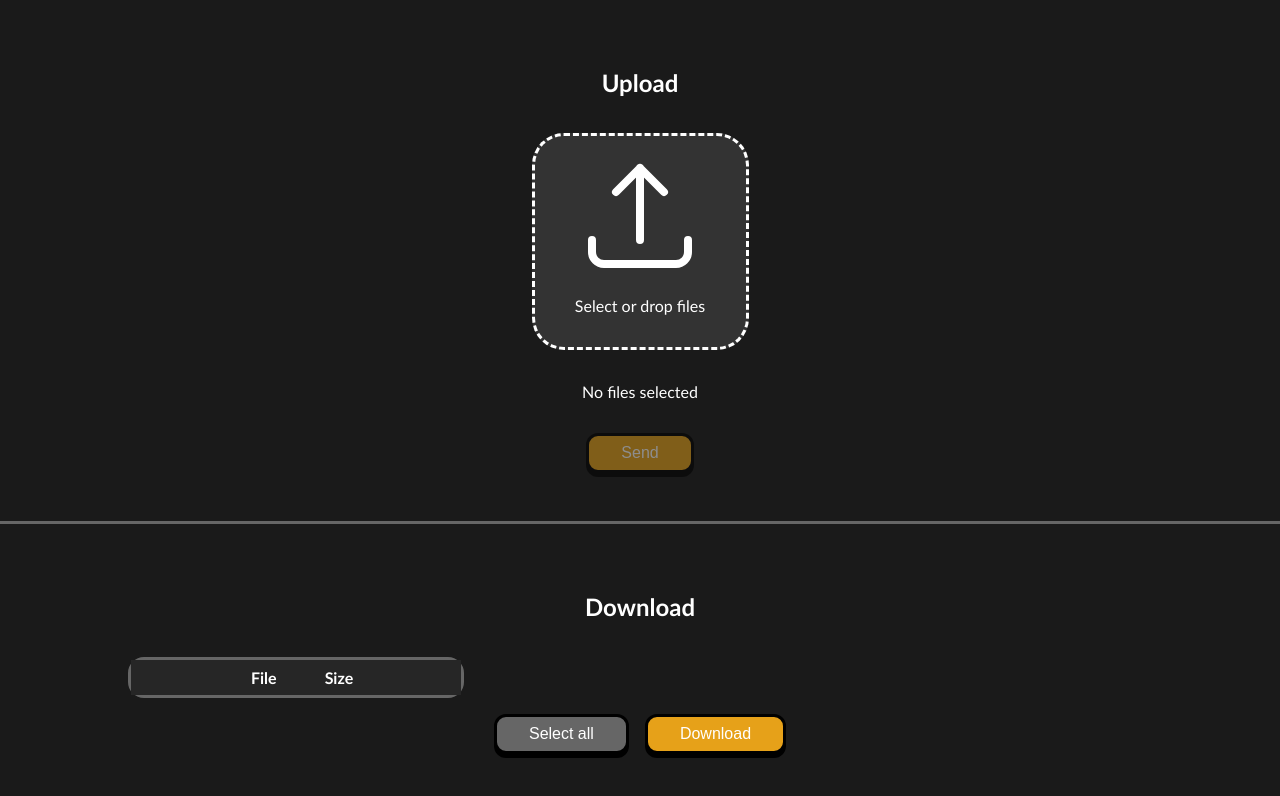
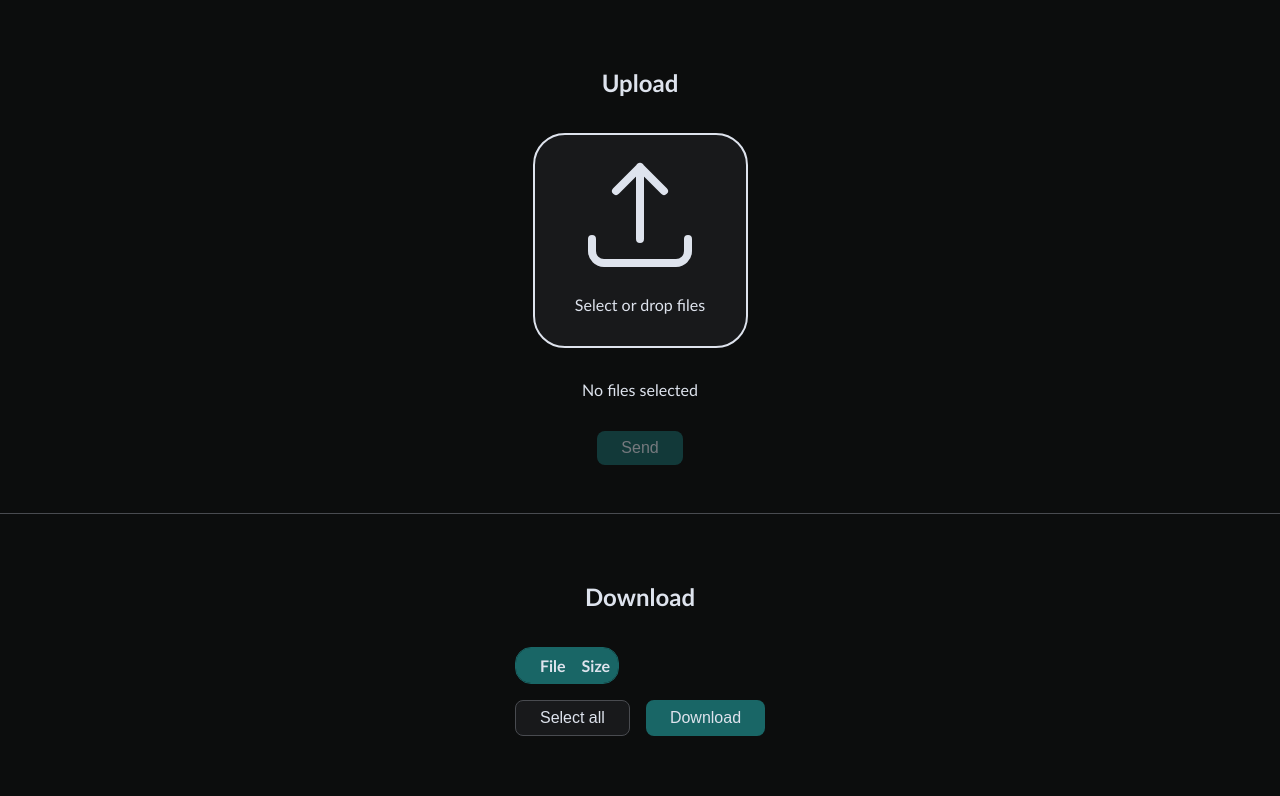
Before and after one commit to alkstr/file-transfer, a website: page public/index.html in a window 1280 px wide. Drawn offline with Linux system fonts and the light colour scheme; no server answers.

Commit message:
Create new stylesheet

```diff
--- a/public/index.html
+++ b/public/index.html
@@ -6,8 +6,7 @@
     <meta name="viewport" content="width=device-width, initial-scale=1.0">
     <title>File transfer</title>
     <script src="./script.js" defer></script>
-    <link rel="stylesheet" href="./utilities.css">
-    <link rel="stylesheet" href="./style.css">
+    <link rel="stylesheet" href="./new-style.css">
 </head>
 
 <body>
@@ -26,7 +25,7 @@
                     <input id="filesInput" type="file" name="files" multiple required hidden />
                 </label>
                 <p id="selectionText" class="text-center">No files selected</p>
-                <button id="sendButton" class="button button-primary" type="submit" disabled>Send</button>
+                <button id="sendButton" class="primary" type="submit" disabled>Send</button>
             </form>
         </section>
 
@@ -44,7 +43,7 @@
                     </tr>
                 </template>
 
-                <div class="files-table-container">
+                <div class="table-container">
                     <table class="files-table">
                         <thead>
                             <tr>
@@ -57,8 +56,8 @@
                     </table>
                 </div>
                 <div class="flex-row gap-medium justify-center">
-                    <button id="selectAllButton" type="button" class="button">Select all</button>
-                    <button id="downloadButton" class="button button-primary">
+                    <button id="selectAllButton" type="button">Select all</button>
+                    <button id="downloadButton" class="primary">
                         Download
                     </button>
                 </div>
--- /dev/null
+++ b/public/new-style.css
@@ -0,0 +1,207 @@
+/* Normalize */
+
+body {
+    margin: 0;
+}
+
+button {
+    font-size: 1rem;
+}
+
+/* Color variables */
+
+:root {
+    --background-color: hsl(220, 5%, 5%);
+    --background-color-alt: hsl(220, 5%, 10%);
+
+    --basic-color: hsl(220, 5%, 10%);
+    --basic-color-hover: hsl(220, 5%, 20%);
+    --basic-color-active: hsl(220, 5%, 30%);
+
+    --accent-color: hsl(180, 60%, 25%);
+    --accent-color-hover: hsl(180, 60%, 35%);
+    --accent-color-active: hsl(180, 60%, 45%);
+
+    --font-color: hsl(220, 30%, 90%);
+
+    --border-color: hsl(220, 5%, 30%);
+}
+
+/* Size variables */
+
+:root {
+    --font-size: 16px;
+    --border-size: 1px;
+
+    --button-border-radius: 0.5rem;
+    --button-padding: 0.5rem 1.5rem;
+
+    --table-border-radius: 1rem;
+}
+
+/* Font variables */
+
+:root {
+    --font: Trebuchet MS, Arial, sans-serif;
+}
+
+/* Default overwrite */
+
+body {
+    color-scheme: dark;
+    font-family: var(--font);
+    font-size: var(--font-size);
+    color: var(--font-color);
+    background-color: var(--background-color);
+}
+
+header,
+footer {
+    height: 3rem;
+}
+
+button {
+    background-color: var(--basic-color);
+    color: var(--font-color);
+    border: var(--border-color) solid var(--border-size);
+    border-radius: var(--button-border-radius);
+    padding: var(--button-padding);
+    cursor: pointer;
+}
+
+button:disabled {
+    cursor: not-allowed;
+    opacity: 0.5;
+}
+
+button:hover:not(:disabled) {
+    background-color: var(--basic-color-hover);
+}
+
+button:active:not(:disabled) {
+    background-color: var(--basic-color-active);
+}
+
+table {
+    border: var(--border-size) solid var(--accent-color);
+    border-radius: var(--table-border-radius);
+    overflow: hidden;
+    border-spacing: 0;
+}
+
+td,
+th {
+    padding: 0.5rem;
+}
+
+th {
+    background-color: var(--accent-color);
+    text-align: left;
+}
+
+tr:nth-of-type(even) {
+    background-color: var(--background-color-alt);
+}
+
+input[type="checkbox"] {
+    width: 1.25rem;
+    height: 1.25rem;
+    accent-color: var(--accent-color);
+    cursor: pointer;
+}
+
+input[type="checkbox"]:disabled {
+    cursor: not-allowed;
+    opacity: 0.5;
+}
+
+/* Utility variables */
+
+:root {
+    --gap-small: 0.25rem;
+    --gap-medium: 1rem;
+    --gap-large: 3rem;
+}
+
+/* Utility classes */
+
+.gap-small {
+    gap: var(--gap-small);
+}
+
+.gap-medium {
+    gap: var(--gap-medium);
+}
+
+.gap-large {
+    gap: var(--gap-large);
+}
+
+.flex-col {
+    display: flex;
+    flex-direction: column;
+}
+
+.flex-row {
+    display: flex;
+    flex-direction: row;
+}
+
+.flex-1 {
+    flex: 1;
+}
+
+.justify-center {
+    justify-content: center;
+}
+
+.items-center {
+    align-items: center;
+}
+
+.text-center {
+    text-align: center;
+}
+
+.separator {
+    border-bottom: var(--border-size) solid var(--border-color);
+}
+
+.table-container {
+    overflow-x: auto;
+    max-width: 80vw;
+}
+
+button.primary {
+    background-color: var(--accent-color);
+    border-width: 0px;
+}
+
+button.primary:hover:not(:disabled) {
+    background-color: var(--accent-color-hover);
+}
+
+button.primary:active:not(:disabled) {
+    background-color: var(--accent-color-active);
+}
+
+/* Specific styling */
+
+.select-button {
+    background-color: var(--basic-color);
+    aspect-ratio: 1;
+    padding: 1rem;
+    border: calc(var(--border-size) * 2) solid;
+    border-radius: 2rem;
+    cursor: pointer;
+    user-select: none;
+}
+
+.select-button:hover,
+.select-button.drag {
+    background-color: var(--basic-color-hover);
+}
+
+.select-button:active {
+    background-color: var(--basic-color-active);
+}
```
